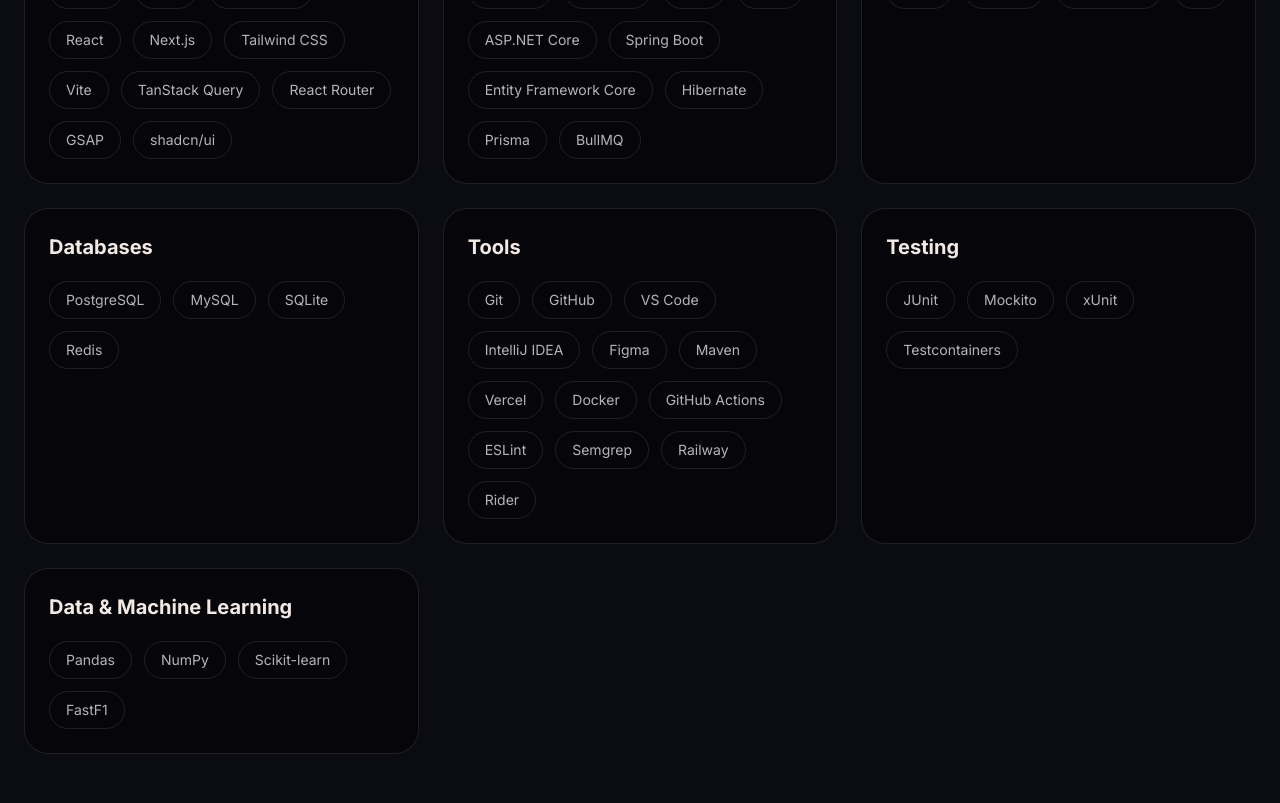
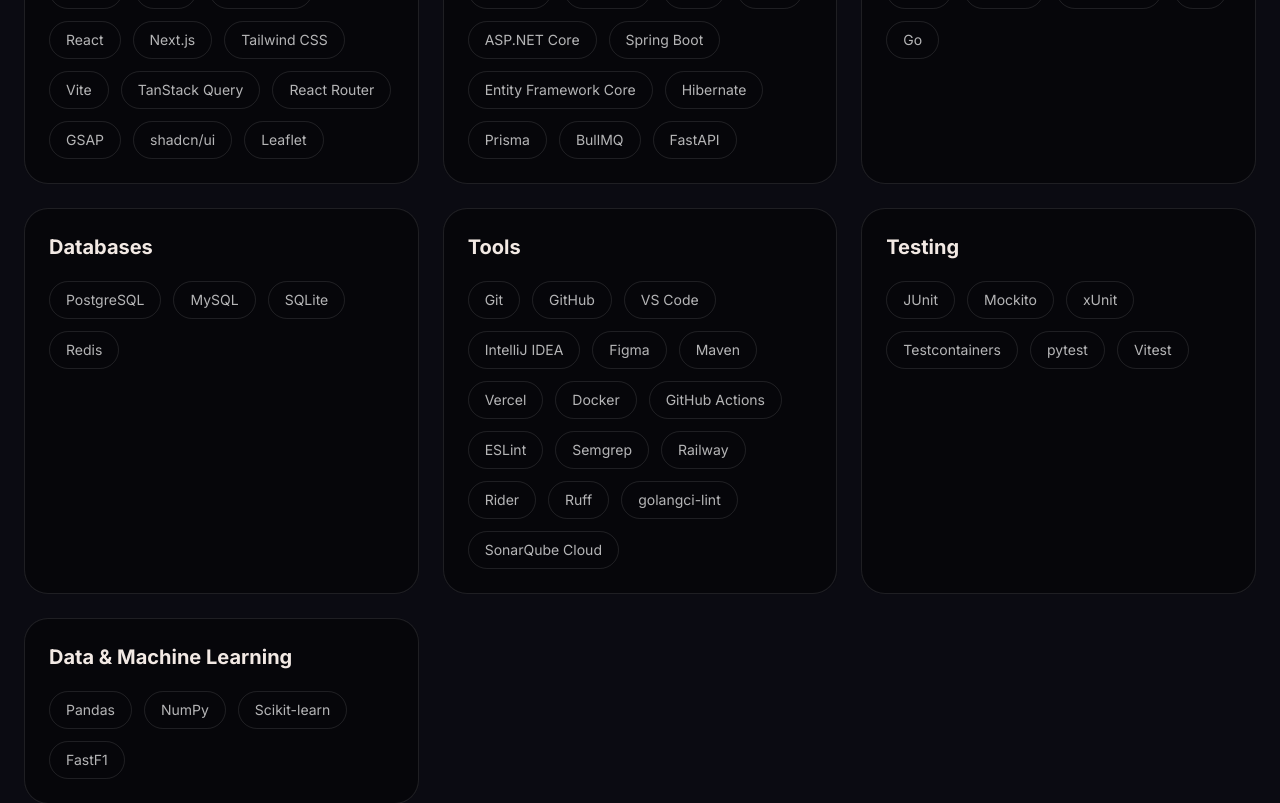
Before and after one commit to rithikamandiv-ux/portfolio, a Next.js app: page / in a window 1280 px wide. Shown: the part 1880-2683 px from the top of the page. Built offline with nearby package versions, Linux system fonts and the light colour scheme.

Commit message:
feat: add Aircraft Tracker and stackrun projects

```diff
--- a/app/page.tsx
+++ b/app/page.tsx
@@ -43,12 +43,12 @@
 ] as const;
 
 const SKILLS = [
-  { title: "Frontend", items: ["HTML", "CSS", "JavaScript", "React", "Next.js", "Tailwind CSS", "Vite", "TanStack Query", "React Router", "GSAP", "shadcn/ui"] },
-  { title: "Backend & Frameworks", items: ["Node.js", "Express", "PHP", ".NET", "ASP.NET Core", "Spring Boot", "Entity Framework Core", "Hibernate", "Prisma", "BullMQ"] },
-  { title: "Programming Languages", items: ["Java", "Python", "TypeScript", "C#"] },
+  { title: "Frontend", items: ["HTML", "CSS", "JavaScript", "React", "Next.js", "Tailwind CSS", "Vite", "TanStack Query", "React Router", "GSAP", "shadcn/ui", "Leaflet"] },
+  { title: "Backend & Frameworks", items: ["Node.js", "Express", "PHP", ".NET", "ASP.NET Core", "Spring Boot", "Entity Framework Core", "Hibernate", "Prisma", "BullMQ", "FastAPI"] },
+  { title: "Programming Languages", items: ["Java", "Python", "TypeScript", "C#", "Go"] },
   { title: "Databases", items: ["PostgreSQL", "MySQL", "SQLite", "Redis"] },
-  { title: "Tools", items: ["Git", "GitHub", "VS Code", "IntelliJ IDEA", "Figma", "Maven", "Vercel", "Docker", "GitHub Actions", "ESLint", "Semgrep", "Railway", "Rider"] },
-  { title: "Testing", items: ["JUnit", "Mockito", "xUnit", "Testcontainers"] },
+  { title: "Tools", items: ["Git", "GitHub", "VS Code", "IntelliJ IDEA", "Figma", "Maven", "Vercel", "Docker", "GitHub Actions", "ESLint", "Semgrep", "Railway", "Rider", "Ruff", "golangci-lint", "SonarQube Cloud"] },
+  { title: "Testing", items: ["JUnit", "Mockito", "xUnit", "Testcontainers", "pytest", "Vitest"] },
   { title: "Data & Machine Learning", items: ["Pandas", "NumPy", "Scikit-learn", "FastF1"] },
 ] as const;
 
@@ -130,6 +130,32 @@
     ],
     tags: ["C#", ".NET", "PostgreSQL", "React", "TypeScript"],
     github: "https://github.com/rithikamandiv-ux/JobEngine",
+  },
+  {
+    title: "Aircraft Tracker",
+    year: "2026",
+    desc: "A real-time aircraft tracking app for South Asian airspace: a Python and FastAPI backend polls the OpenSky Network and pushes live positions over WebSockets to a React and TypeScript map.",
+    points: [
+      "Built an on-demand poller that only queries OpenSky while viewers are connected, with a 60-second grace period, keeping usage within a 4,000-credit daily API budget.",
+      "Broadcast a single upstream fetch to every connected client over WebSockets, with Origin validation on the socket endpoint and automatic reconnection with exponential back-off in the UI.",
+      "Handled upstream failures deliberately: OAuth2 token caching with one bounded retry on 401, rate-limit pauses on 429, and stale-snapshot resends so the interface shows a delayed state instead of a blank map.",
+      "Tested without touching the network using an httpx mock transport and an application factory, with Ruff, ESLint, pytest, Vitest and SonarQube Cloud enforced in GitHub Actions CI.",
+    ],
+    tags: ["Python", "FastAPI", "React", "TypeScript", "WebSockets"],
+    github: "https://github.com/rithikamandiv-ux/aircraft-tracker",
+  },
+  {
+    title: "stackrun",
+    year: "2026",
+    desc: "A command-line tool written in Go that runs every service a project needs from one config file, merges their output into one stream, and shuts them all down cleanly.",
+    points: [
+      "Implemented graceful shutdown that sends SIGTERM to each service's process group, waits for a configurable timeout, then escalates to SIGKILL so no child processes are left running.",
+      "Built automatic restarts with exponential backoff from 1 second up to 30 seconds, a five-attempt limit, and a healthy-run reset so a crashing service cannot loop forever.",
+      "Added strict YAML config validation that rejects unknown fields and reports every mistake at once, with aligned, colour-coded log prefixes per service.",
+      "Shipped as a single binary with prebuilt macOS and Linux releases, tested with Go's race detector, and linted with golangci-lint in CI on Linux and macOS.",
+    ],
+    tags: ["Go", "CLI", "Concurrency", "Process Management", "GitHub Actions"],
+    github: "https://github.com/rithikamandiv-ux/stackrun",
   },
   {
     title: "Expense Recorder",
```
